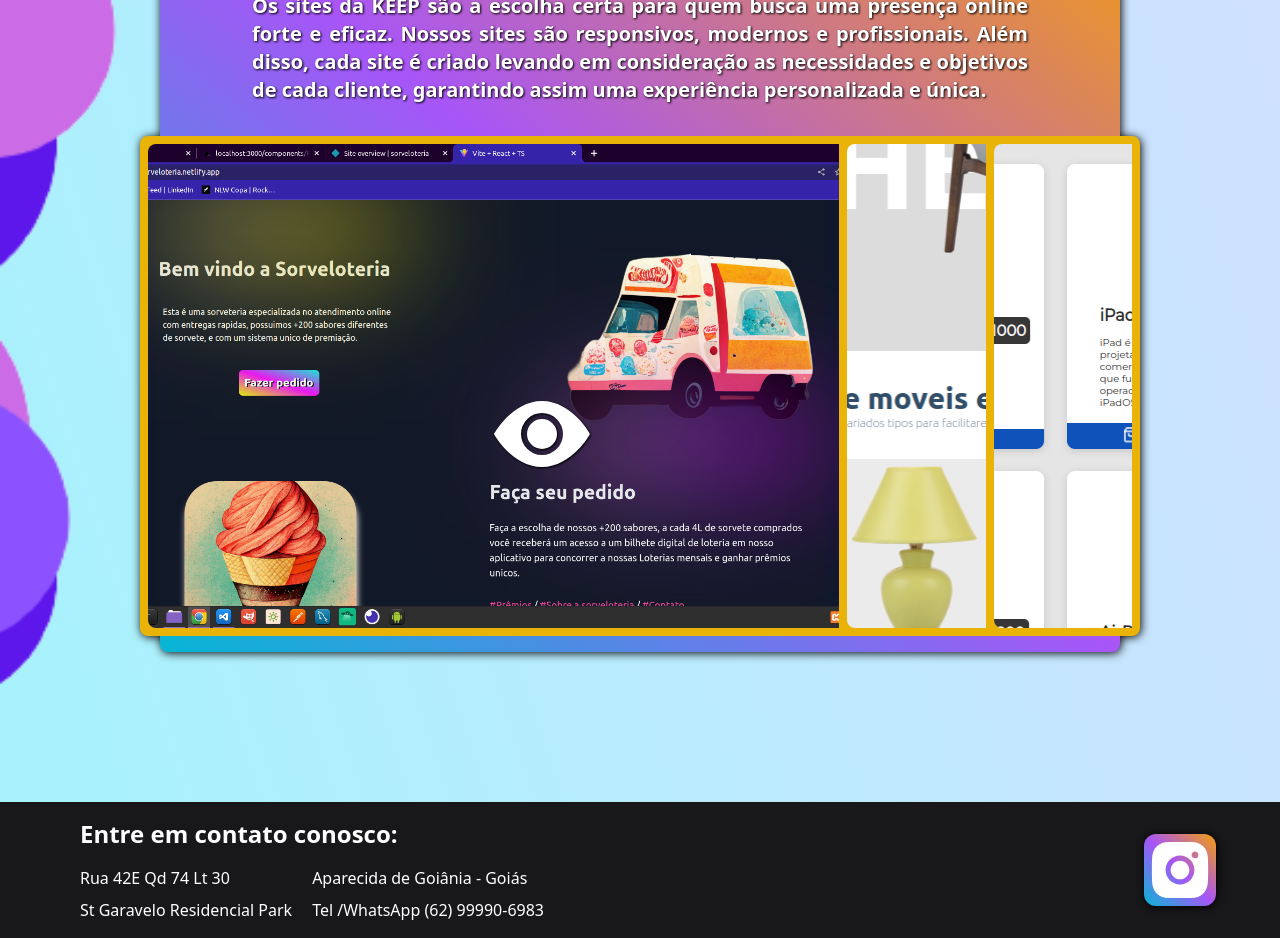
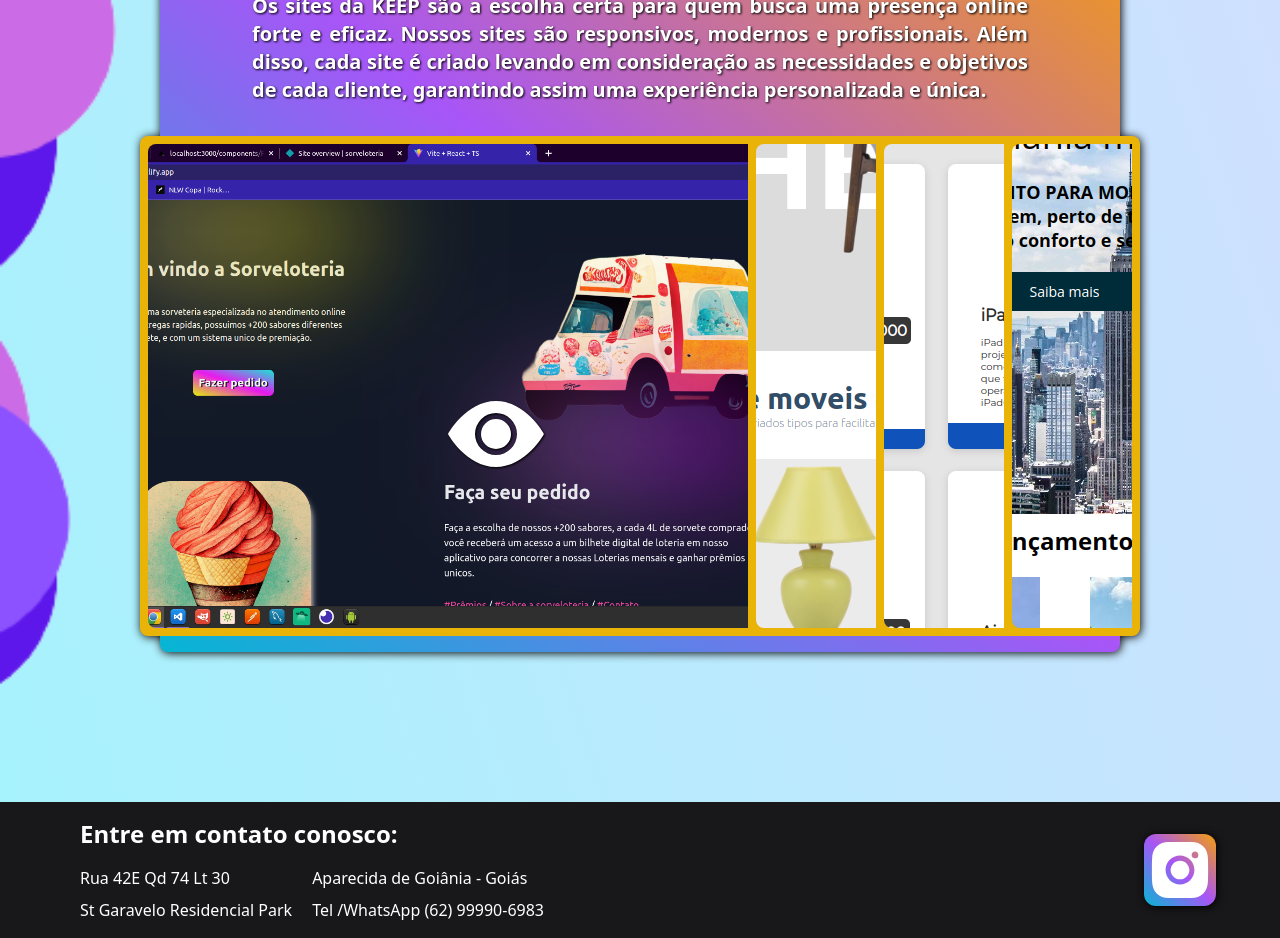
Before and after one commit to MatheusCardosoc0/keep, a Next.js app: page / in a window 1280 px wide. Shown: the part 2940-3878 px from the top of the page. Built offline with nearby package versions, Linux system fonts and the light colour scheme.

Commit message:
adicionando projeto

```diff
--- a/src/components/Websites.tsx
+++ b/src/components/Websites.tsx
@@ -11,10 +11,10 @@ const Websites = () => {
     <section style={{ backgroundImage: 'url(Untitled_design__8_-removebg-preview.png)' }}
       className="w-full h-full lg:h-[850px] bg-cover">
       <motion.div
-      variants={zoomIn(0.25,0.5)}
-      initial={"hidden"}
-      whileInView={"show"}
-      className='flex flex-col items-center mx-4 lg:mx-40 mt-12 text-justify justify-center gap-16 bg-gradient-to-tr from-cyan-500 via-purple-500 to-amber-500 p-4 rounded-lg drop-shadow-[1px_1px_5px_black]'>
+        variants={zoomIn(0.25, 0.5)}
+        initial={"hidden"}
+        whileInView={"show"}
+        className='flex flex-col items-center mx-4 lg:mx-40 mt-12 text-justify justify-center gap-16 bg-gradient-to-tr from-cyan-500 via-purple-500 to-amber-500 p-4 rounded-lg drop-shadow-[1px_1px_5px_black]'>
         <h2 className='text-2xl text-center md:text-4xl font-bold text-yellow-500 drop-shadow-[1px_1px_1px_black]'>
           Exemplos de sites feitos por nós
         </h2>
@@ -24,7 +24,7 @@ const Websites = () => {
             Os sites da KEEP são a escolha certa para quem busca uma presença online forte e eficaz. Nossos sites são responsivos, modernos e profissionais. Além disso, cada site é criado levando em consideração as necessidades e objetivos de cada cliente, garantindo assim uma experiência personalizada e única.
           </p>
 
-          <div className='w-[90%] xl:w-[1000px] xl:h-[500px] mx-auto mt-4 rounded-lg h-[300px] bg-yellow-500 flex flex-row gap-2 p-2'>
+          <div className='w-[90%] xl:w-[1000px] xl:h-[500px] mx-auto mt-4 rounded-lg h-[500px] bg-yellow-500 flex flex-col md:flex-row gap-2 p-2'>
 
             <div className={` flex-1 rounded-l-lg bg-center
              ${active == 0 && 'flex-[5] md:text-8xl text-5xl bg-cover'}
@@ -59,7 +59,16 @@ const Websites = () => {
               </a>
             </div>
 
+            <div className={` flex-1 rounded-l-lg bg-center
+             ${active == 3 && 'flex-[5] md:text-8xl text-5xl bg-cover'}
+              transition-all duration-1000 cursor-pointer bg-no-repeat  bg-white `} onClick={() => setActive(3)}
+              style={{ backgroundImage: 'url(rt.png)' }}>
 
+              <a className={`relative top-[50%] left-1/2 -translate-x-1/2 font-bold text-white drop-shadow-[1px_1px_1px_black] ${active !== 3 && 'hidden'}`}
+                href="http://miracleimoveis.com.br/">
+                <BsFillEyeFill />
+              </a>
+            </div>
 
           </div>
         </div>
```
Also changed, not shown: public/rt.png (added).
